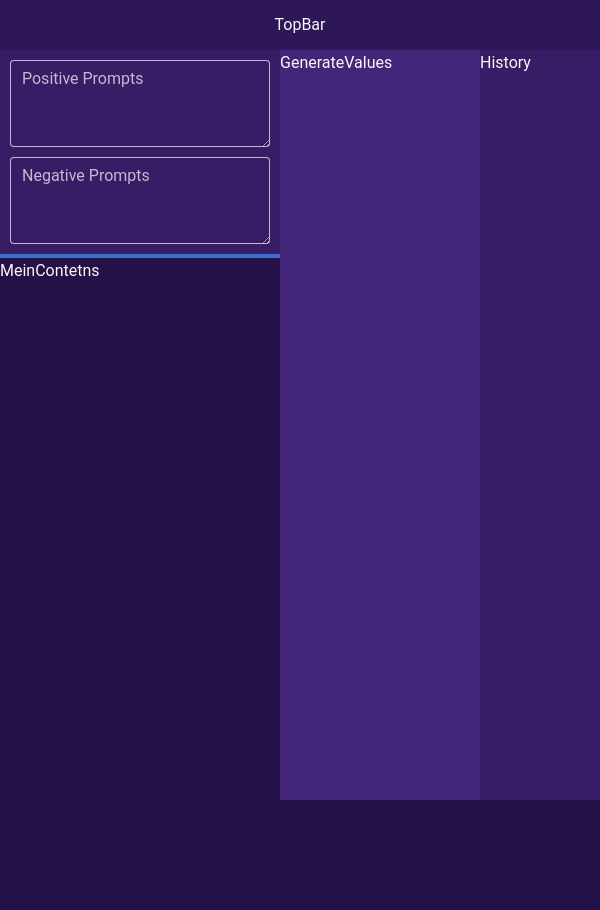
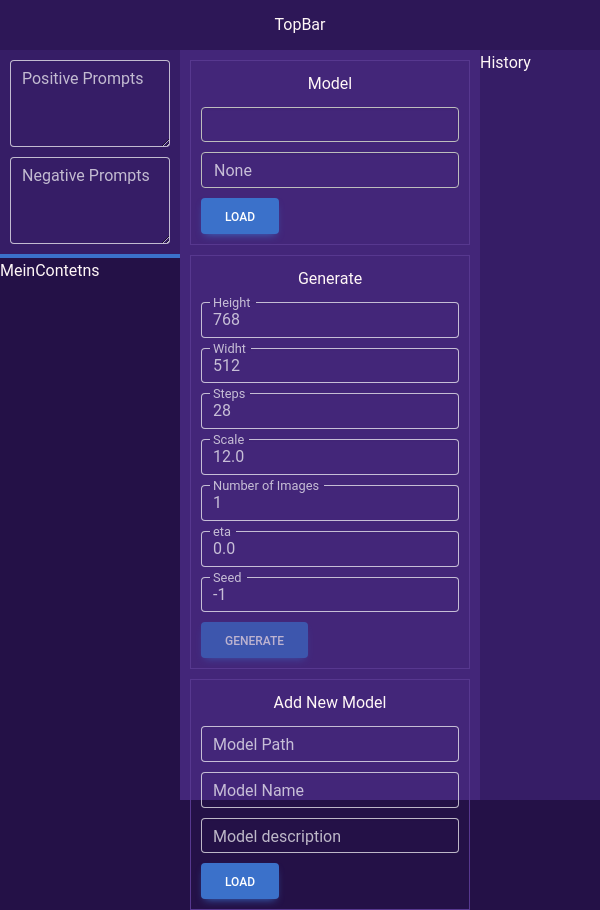
Before and after one commit to Limitex/Source-Diffusion, an Electron app: page window_main/index.html in a window 600 px wide. Before the commit the page ends 800 px from the top, so only its background shows below. Drawn offline with nearby package versions, Linux system fonts and the light colour scheme.

Commit message:
Re-added other setting items

```diff
--- a/window_main/index.html
+++ b/window_main/index.html
@@ -33,7 +33,114 @@
       </div>
     </div>
     <div id="sidebar">History</div>
-    <div id="generate-sidebar">GenerateValues</div>
+    <div id="generate-sidebar">
+      <div class="generate-values-container">
+        <label class="gvc-label">Model</label>
+        <div id="model-selector">
+          <div class="input-container">
+            <select class="form-control" id="model-list"></select>
+          </div>
+          <div class="input-container">
+            <select class="form-control" id="vae-list">
+              <option value="null">None</option>
+            </select>
+          </div>
+          <div class="input-container">
+            <div id="loadedModelText"></div>
+          </div>
+          <div class="input-container">
+            <button id="switchmodelbutton" class="btn btn-primary" type="button" onclick="switchModel()">
+              <span class="loadingStatus" role="status" aria-hidden="true"></span>
+              <span class="loadingText sr-only">Load</span>
+            </button>
+          </div>
+        </div>
+      </div>
+
+      <div class="generate-values-container">
+        <label class="gvc-label">Generate</label>
+        <div id="generate-property">
+          <div class="input-container">
+            <div class="form-outline">
+              <input min="1" max="1024" step="1" value="768" type="number" id="input-height" class="form-control" />
+              <label class="form-label" for="input-height">Height</label>
+            </div>
+          </div>
+          <div class="input-container">
+            <div class="form-outline">
+              <input min="1" max="1025" step="1" value="512" type="number" id="input-width" class="form-control" />
+              <label class="form-label" for="input-width">Widht</label>
+            </div>
+          </div>
+          <div class="input-container">
+            <div class="form-outline">
+              <input min="1" max="50" step="1" value="28" type="number" id="input-steps" class="form-control" />
+              <label class="form-label" for="input-steps">Steps</label>
+            </div>
+          </div>
+          <div class="input-container">
+            <div class="form-outline">
+              <input min="0.1" max="100" step="0.1" value="12.0" type="number" id="input-scale" class="form-control" />
+              <label class="form-label" for="input-scale">Scale</label>
+            </div>
+          </div>
+          <div class="input-container">
+            <div class="form-outline">
+              <input min="1" max="100" step="1" value="1" type="number" id="input-generate-num" class="form-control" />
+              <label class="form-label" for="input-generate-num">Number of Images</label>
+            </div>
+          </div>
+          <div class="input-container">
+            <div class="form-outline">
+              <input min="0.0" max="1.0" step="0.1" value="0.0" type="number" id="input-eta" class="form-control" />
+              <label class="form-label" for="input-eta">eta</label>
+            </div>
+          </div>
+          <div class="input-container">
+            <div class="form-outline">
+              <input min="-1" step="1" value="-1" type="number" id="input-seed" class="form-control" />
+              <label class="form-label" for="input-seed">Seed</label>
+            </div>
+          </div>
+          <div class="input-container">
+            <button id="generatebutton" class="btn btn-primary" type="button" onclick="generateImage()" disabled>
+              <span class="loadingStatus" role="status" aria-hidden="true"></span>
+              <span class="loadingText sr-only">Generate</span>
+            </button>
+          </div>
+        </div>
+      </div>
+
+      <div class="generate-values-container">
+        <label class="gvc-label">Add New Model</label>
+        <div id="model-loader">
+          <div class="input-container">
+            <div class="form-outline">
+              <input type="text" id="input-model-path" class="form-control" />
+              <label class="form-label" for="input-model-path">Model Path</label>
+            </div>
+          </div>
+          <div class="input-container">
+            <div class="form-outline">
+              <input type="text" id="input-model-name" class="form-control" />
+              <label class="form-label" for="input-model-name">Model Name</label>
+            </div>
+          </div>
+          <div class="input-container">
+            <div class="form-outline">
+              <input type="text" id="input-model-description" class="form-control" />
+              <label class="form-label" for="input-model-description">Model description</label>
+            </div>
+          </div>
+          <div class="input-container">
+            <button id="loadnewmodelbutton" class="btn btn-primary" type="button" onclick="loadNewModel()">
+              <span class="loadingStatus" role="status" aria-hidden="true"></span>
+              <span class="loadingText sr-only">Load</span>
+            </button>
+          </div>
+        </div>
+      </div>
+    </div>
     <div id="main-content">MeinContetns</div>
   </body>
   <script src="../node_modules/mdb-ui-kit/js/mdb.min.js"></script>
--- a/window_main/src/css/main.css
+++ b/window_main/src/css/main.css
@@ -14,3 +14,16 @@
 .input-container {
   margin: 10px;
 }
+
+.generate-values-container {
+  margin: 10px;
+  border: solid 1px var(--root-color-6);
+}
+
+.generate-values-container .gvc-label {
+  width: 100%;
+  display: flex;
+  justify-content: center;
+  align-items: center;
+  margin-top: 10px;
+}
--- a/window_main/src/css/root.css
+++ b/window_main/src/css/root.css
@@ -10,7 +10,7 @@
   --top-bar-height: 50px;
   --gen-top-bar-height: 120px;
   --side-bar-width: 120px;
-  --gen-side-bar-width: 200px;
+  --gen-side-bar-width: 300px;
 }
 
 html {
```
